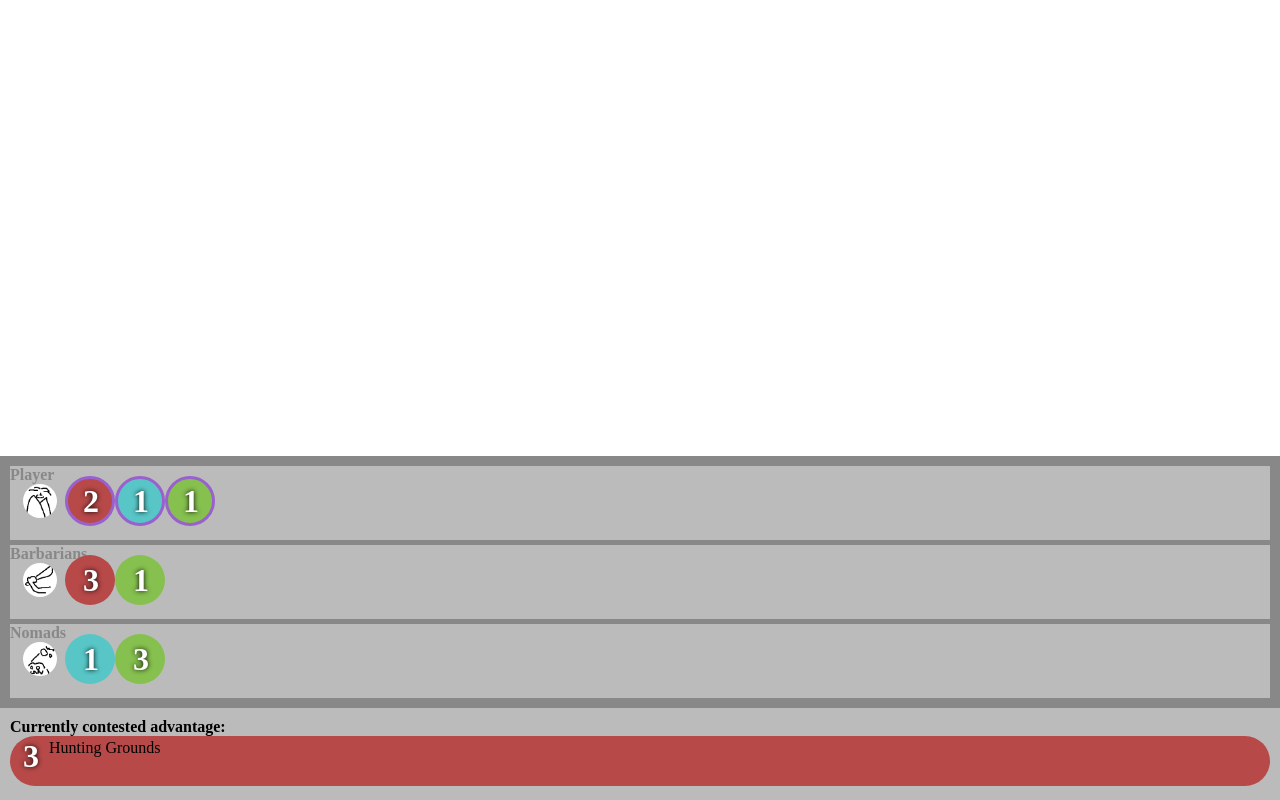
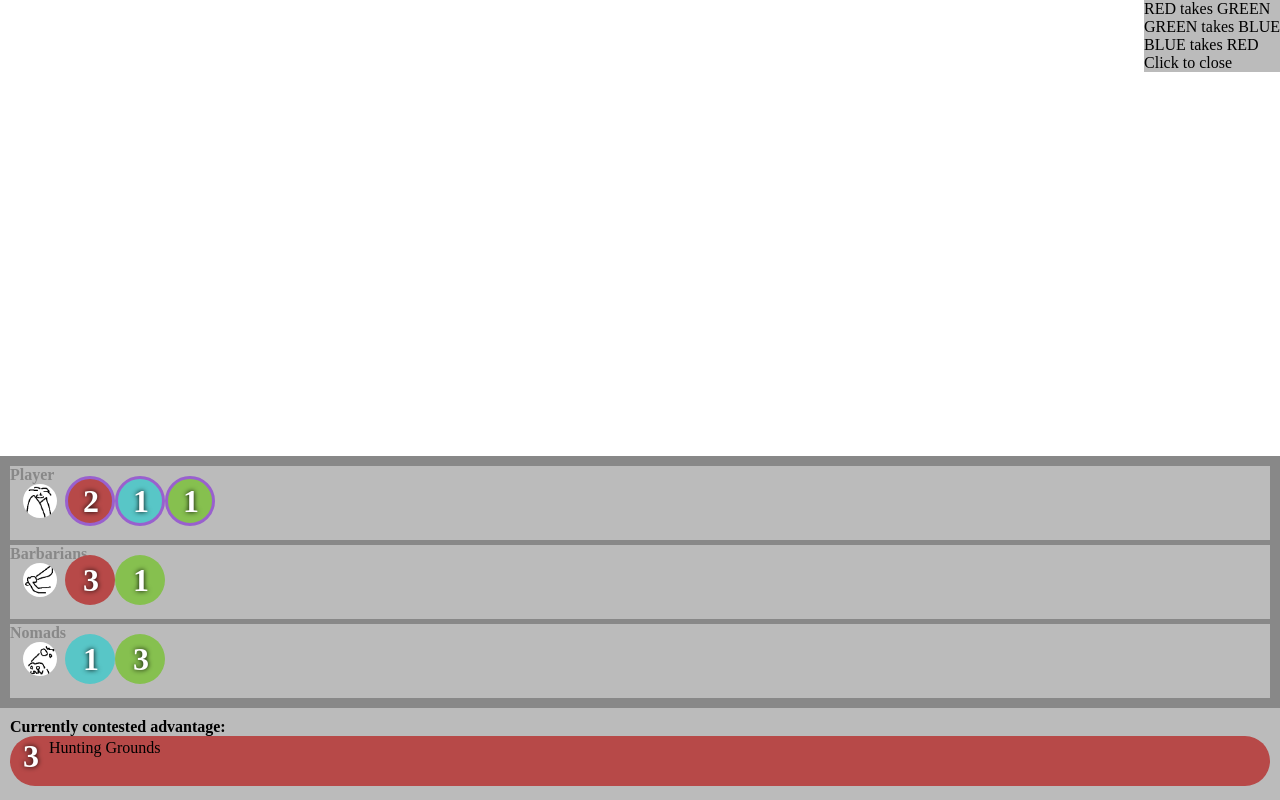
Before and after one commit to FishbaitHarry/2dg-civ, a website with bundled scripts: page src/index.html in a window 1280 px wide. Built offline with nearby package versions, Linux system fonts and the light colour scheme.

Commit message:
add ColorsReminder

```diff
--- a/src/render/render.js
+++ b/src/render/render.js
@@ -22,6 +22,7 @@ const RootAppComponent = {
   template: `
     <div class="root-component" @playCard="acceptAction">
       <EventLogFeed :eventLog="state.eventLog" />
+      <ColorsReminder />
       <div class="root-overview-panel">
         <CivilizationList :state="state" />
         <ActionPreview :state="state" />
@@ -118,11 +119,13 @@ app.component('ExpandableCard', {
   `
 });
 app.component('ColorsReminder', {
+  setup() {return {hidden: ref(false)}; },
   template: `
-    <div class="colors-reminder">
-      <div><span class="red">RED</span>     takes <span class="green">GREEN</span>
-      <div><span class="green">GREEN</span> takes <span class="blue">BLUE</span>
-      <div><span class="blue">BLUE</span>   takes <span class="red">RED</span>
+    <div class="colors-reminder" :class="{'hidden':hidden}" @click="hidden=true">
+      <div><span class="red">RED</span>     takes <span class="green">GREEN</span></div>
+      <div><span class="green">GREEN</span> takes <span class="blue">BLUE</span></div>
+      <div><span class="blue">BLUE</span>   takes <span class="red">RED</span></div>
+      <div>Click to close</div>
     </div>
   `
 });
--- a/src/styles.css
+++ b/src/styles.css
@@ -25,6 +25,14 @@ html, body, #app, .root-component {
 }
 .root-overview-panel {
   flex: 0 0 auto;
+}
+.colors-reminder {
+  position: absolute;
+  top: 0; right: 0;
+  background-color: var(--color-light-gray);
+}
+.colors-reminder.hidden {
+  display: none;
 }
 
 .action-preview {
```
